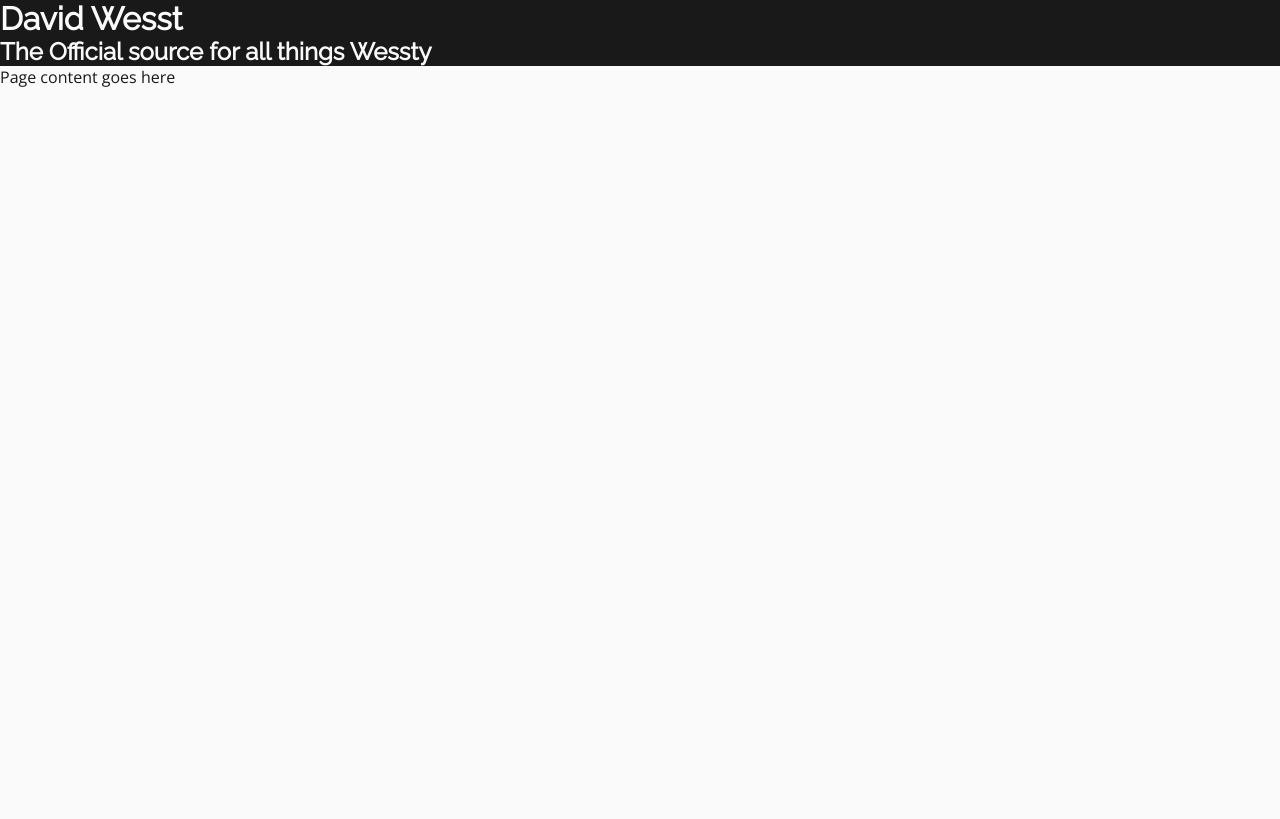
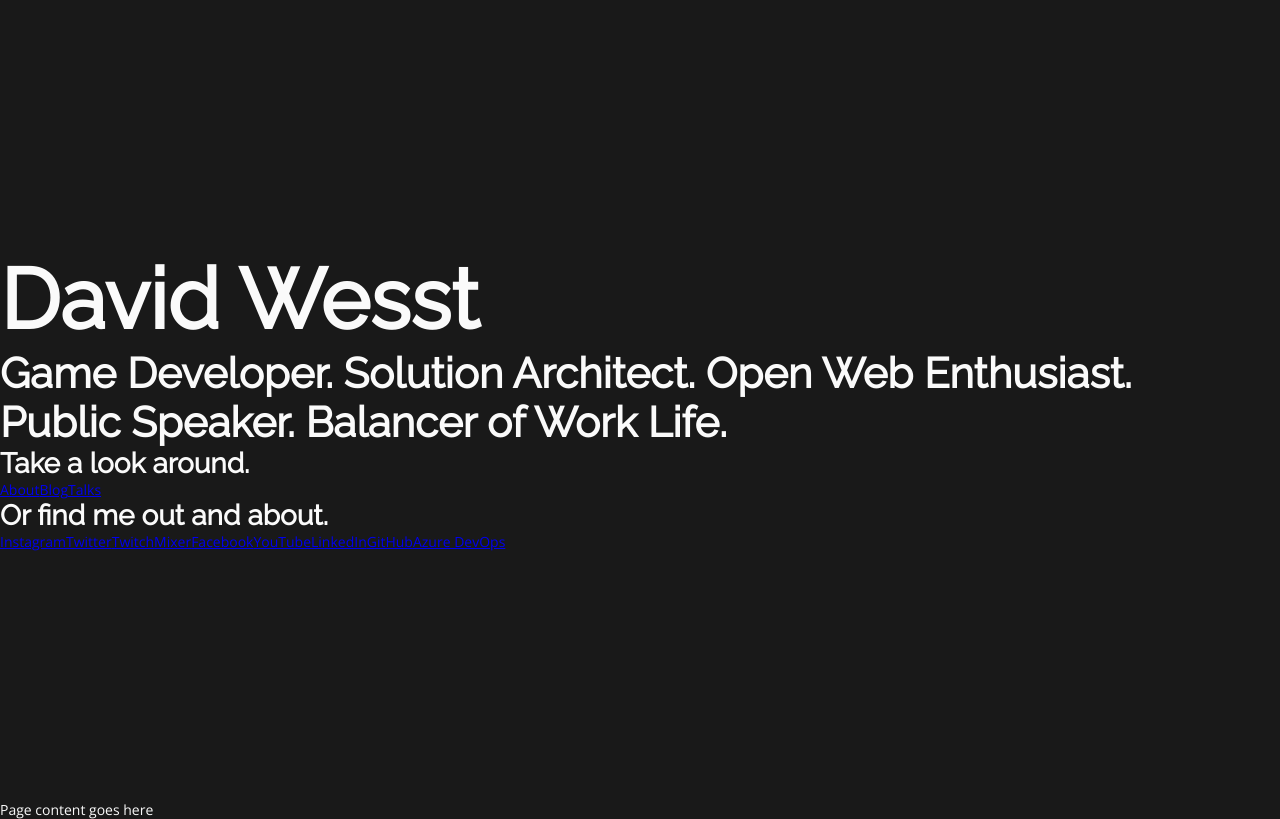
Before and after one commit to davidwesst/website-old, a Gatsby site: page / in a window 1280 px wide. Built offline with nearby package versions, Linux system fonts and the light colour scheme; Gatsby itself is replaced by a stand-in of ours.

Commit message:
added 1bit style and content scaffolding

```diff
--- a/gatsby-config.js
+++ b/gatsby-config.js
@@ -6,7 +6,8 @@
 
 module.exports = {
   siteMetadata: {
-    title: `My metadata title changed!`,
+    title: `David Wesst`,
+    subtitle: `Game Developer. Solution Architect. Open Web Enthusiast. Public Speaker. Balancer of Work Life.`
   },
   plugins: [
     {
--- /dev/null
+++ b/src/components/splash.js
@@ -0,0 +1,13 @@
+import React from "react"
+
+// style
+import styles from "./splash.module.css"
+
+export default ({ children }) => {
+    // component
+    return (
+        <section className={styles.splash} >
+            {children}
+        </section>
+    )
+}
--- /dev/null
+++ b/src/components/splash.module.css
@@ -0,0 +1,13 @@
+.splash {
+    display: flex;
+    flex-flow: column;
+    justify-content: center;
+    height: 100vh;
+    min-width: 80vw;
+    max-width: 90vw;
+}
+
+.splash nav {
+    display: flex;
+    flex-flow: row;
+}
--- /dev/null
+++ b/src/pages/about.js
@@ -0,0 +1,5 @@
+import React from "react"
+
+export default () => (
+    <h1>About goes here! (Soon)</h1>
+)
--- /dev/null
+++ b/src/pages/blog.js
@@ -0,0 +1,5 @@
+import React from "react"
+
+export default () => (
+    <h1>Blog goes here! (Soon)</h1>
+)
--- a/src/pages/index.js
+++ b/src/pages/index.js
@@ -1,13 +1,51 @@
-import React, { Children } from "react"
+import React from "react"
+import { graphql, Link } from "gatsby"
 
 // components
-import Header from "../components/header"
+import Splash from "../components/splash"
 
-export default () => (
-    <div className="root">
-        <Header />
+export default ({ data }) => (
+    <div>
+        <Splash>
+            <h1>{data.site.siteMetadata.title}</h1>
+            <h2>{data.site.siteMetadata.subtitle}</h2>
+            <article>
+                <h3>Take a look around.</h3>
+                <nav>
+                    <Link to="/talks">About</Link>
+                    <Link to="/blog/">Blog</Link>
+                    <Link to="/talks/">Talks</Link>
+                </nav>
+            </article>
+            <article>
+                <h3>Or find me out and about.</h3>
+                <nav>
+                    <a href="/">Instagram</a>
+                    <a href="/">Twitter</a>
+                    <a href="/">Twitch</a>
+                    <a href="/">Mixer</a>
+                    <a href="/">Facebook</a>
+                    <a href="/">YouTube</a>
+                    <a href="/">LinkedIn</a>
+                    <a href="/">GitHub</a>
+                    <a href="/">Azure DevOps</a>
+                </nav>
+            </article>
+        </Splash>
         <main>
             Page content goes here
         </main>
     </div>
 )
+
+// query
+export const data = graphql`
+    query {
+        site {
+            siteMetadata {
+                title,
+                subtitle
+            }
+        }
+    }
+`
--- /dev/null
+++ b/src/pages/talks.js
@@ -0,0 +1,5 @@
+import React from "react"
+
+export default () => (
+    <h1>Talks goes here! (Soon)</h1>
+)
--- a/src/style/global.css
+++ b/src/style/global.css
@@ -7,19 +7,42 @@ html, body, h1, h2, h3, h4, h5, h6, div, article, section, main {
     /* reset spacing */
     margin: 0;
     padding: 0;
+    font-size: 14px;
 }
 
 html, body {
     font-family: 'Open Sans';
-    color: var(--main-dark-color);
-    background-color: var(--main-light-color);
+    color: var(--main-light-color);
+    background-color: var(--main-dark-color);
+    height: 100%;
+    width: 100%;
 }
 
 h1,h2,h3,h4,h5,h6 {
     font-family: 'Raleway';
 }
 
-.siteHeader {
-    color: var(--main-light-color);
-    background-color: var(--main-dark-color);
+h1 {
+    font-size: 6em;
 }
+
+h2 {
+    font-size: 3em;
+}
+
+h3 {
+    font-size: 2em;
+}
+
+h4 {
+    font-size: 1.5em;
+}
+
+h5 {
+    font-size: 1.25em;
+}
+
+h6 {
+    font-size: 1em;
+    font-style: italic;
+}
```
Also changed, not shown: src/pages/404.js (added, +12 -0 lines).
